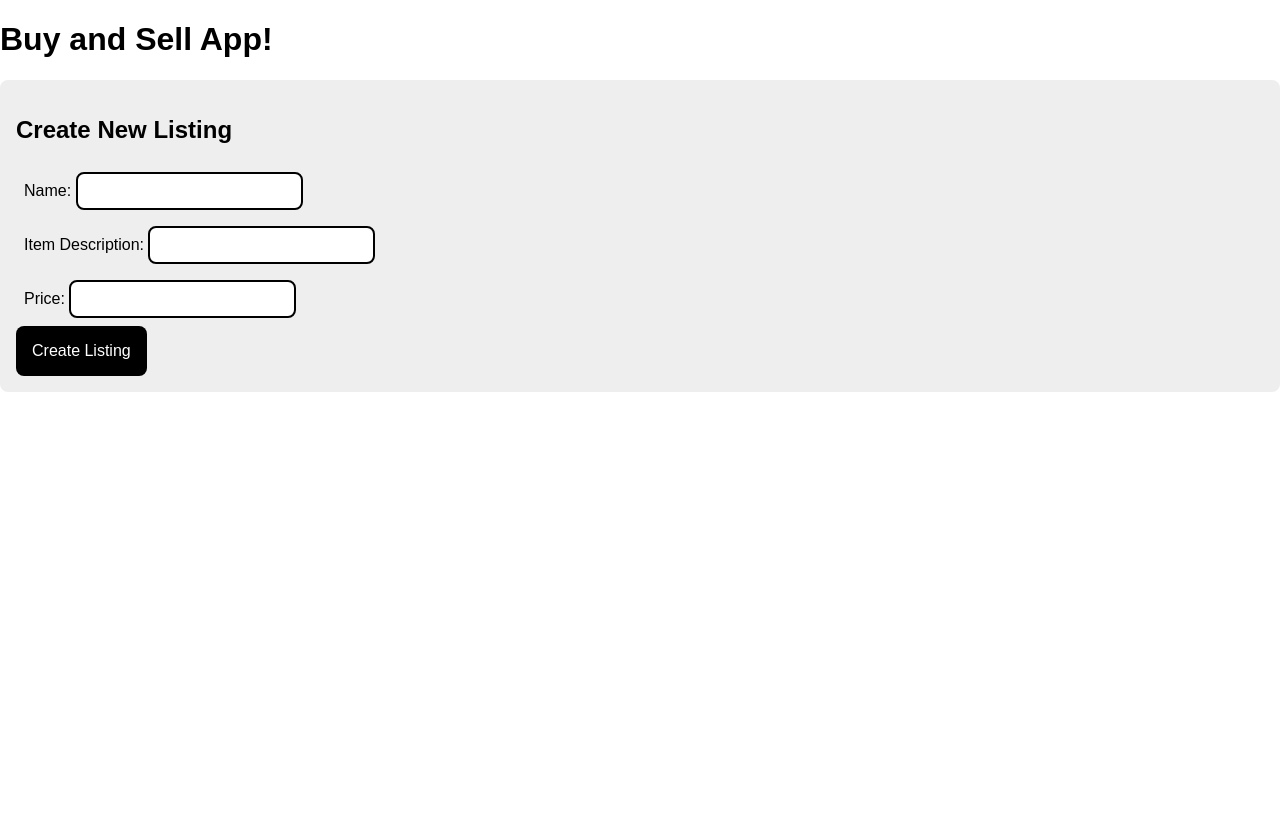
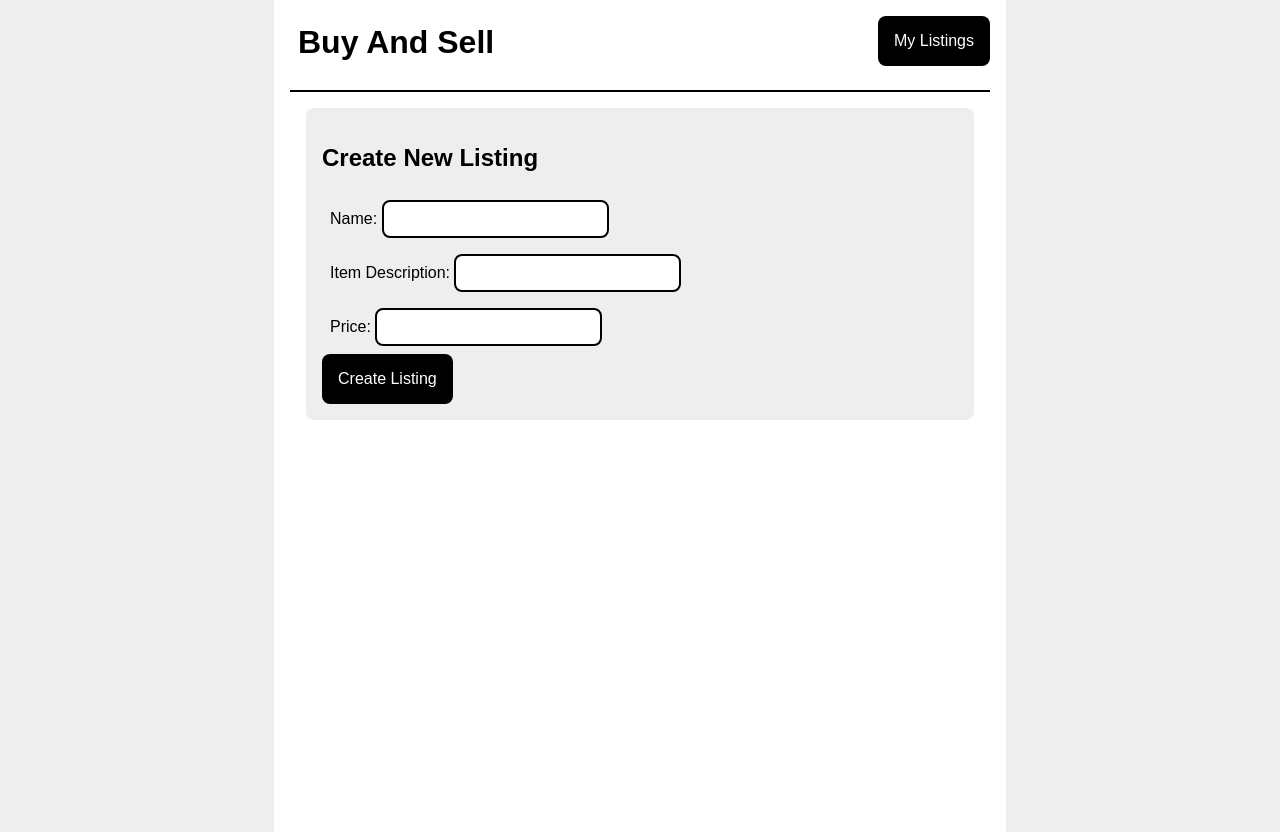
Before and after one commit to deyvidsalvatore/Buy-And-Sell-Angular, an Angular app: page /new-listing in a window 1280 px wide. Before the commit the page ends 800 px from the top, so only its background shows below. Built offline with nearby package versions, Linux system fonts and the light colour scheme.

Commit message:
Create a navigation bar

```diff
--- a/src/app/app.component.html
+++ b/src/app/app.component.html
@@ -1,2 +1,8 @@
-<h1>Buy and Sell App!</h1>
-<router-outlet></router-outlet>
+<div id="page-wrap">
+    <div id="max-width-column">
+        <app-nav-bar></app-nav-bar>
+        <div id="content-wrap">
+            <router-outlet></router-outlet>
+        </div>
+    </div>
+</div>
--- a/src/app/app.module.ts
+++ b/src/app/app.module.ts
@@ -11,6 +11,7 @@
 import { EditListingPageComponent } from './edit-listing-page/edit-listing-page.component';
 import { FormsModule } from '@angular/forms';
 import { ListingDataFormComponent } from './listing-data-form/listing-data-form.component';
+import { NavBarComponent } from './nav-bar/nav-bar.component';
 
 @NgModule({
   declarations: [
@@ -21,7 +22,8 @@
     MyListingsPageComponent,
     NewListingPageComponent,
     EditListingPageComponent,
-    ListingDataFormComponent
+    ListingDataFormComponent,
+    NavBarComponent
   ],
   imports: [
     BrowserModule,
--- /dev/null
+++ b/src/app/nav-bar/nav-bar.component.html
@@ -0,0 +1,8 @@
+<div id="top-bar">
+    <a routerLink="/listings">
+        <h1 id="app-heading">Buy And Sell</h1>
+    </a>
+    <a routerLink="/my-listings">
+        <button id="my-listings-button">My Listings</button>
+    </a>
+</div>
```
Also changed, not shown: src/app/nav-bar/nav-bar.component.ts (added, +10 -0 lines), src/app/nav-bar/nav-bar.component.css (added).
